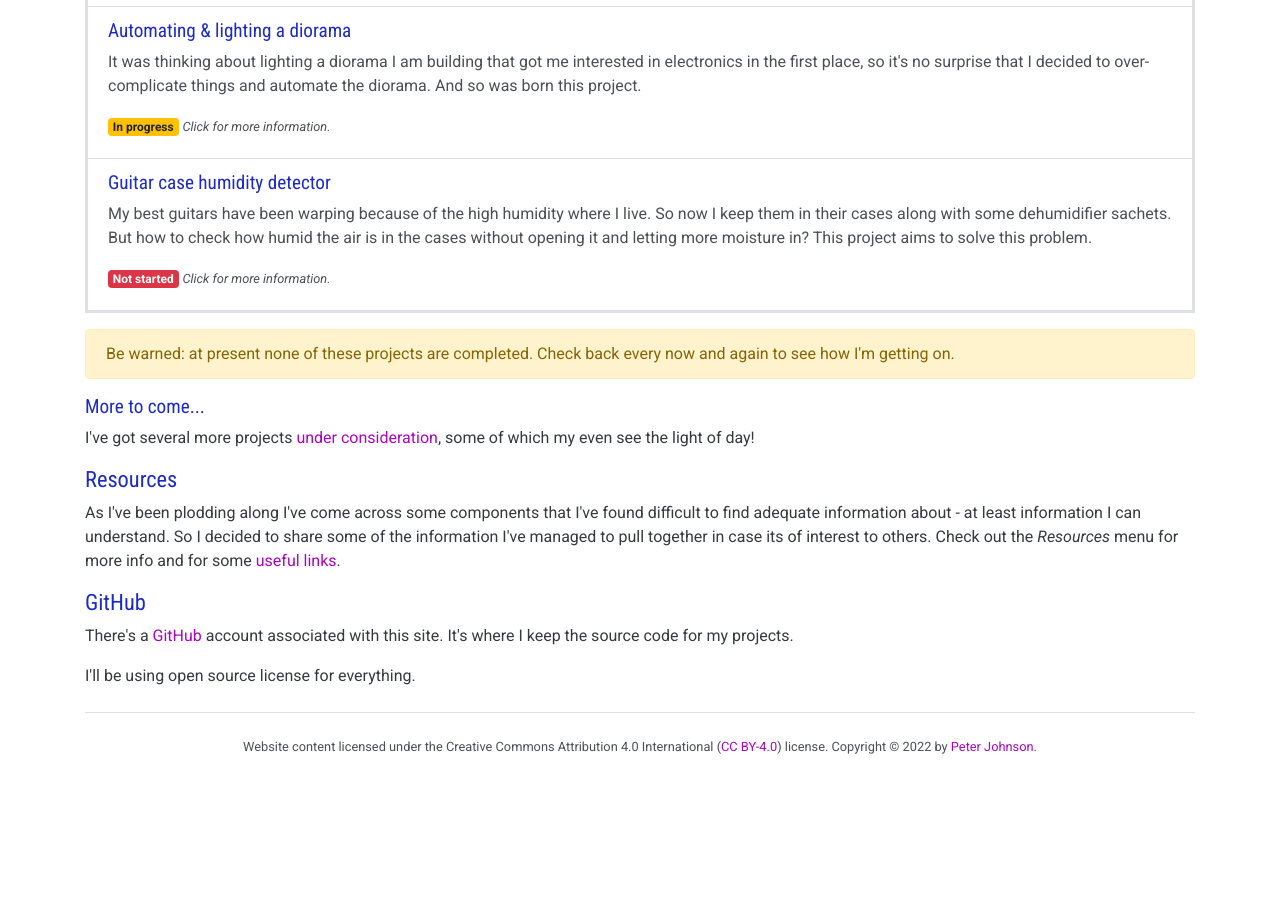
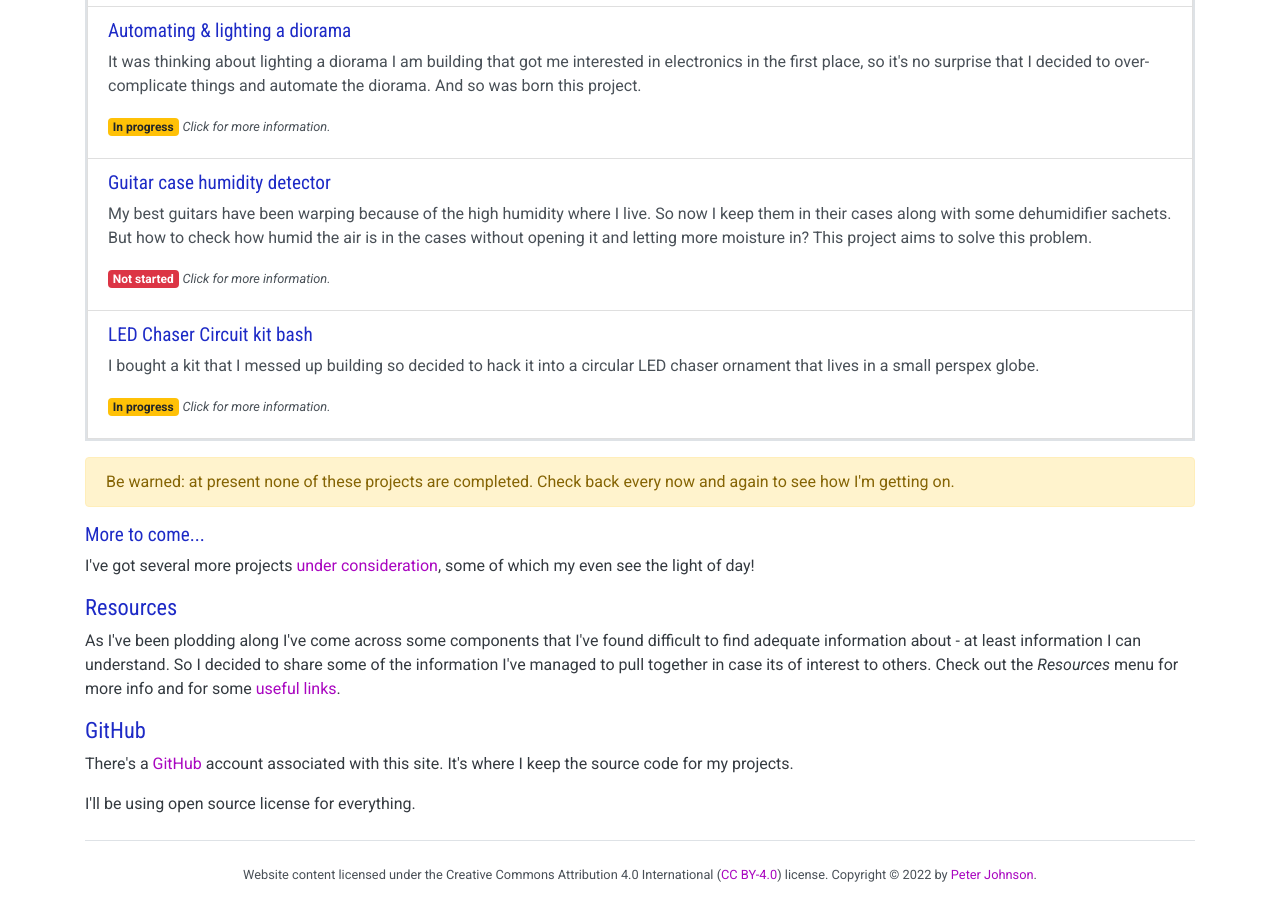
Before and after one commit to cahamo/cahamo.github.io, a Jekyll site: the page built from index.html, in a window 1280 px wide and 900 px high, scrolled down 677 px. Built offline with Jekyll 4.4.1, drawn with Linux system fonts in a browser that asks for light colours; comment, search, counter and statistics services are not loaded; before the commit the page ends 1449 px from its top, so only the background shows below that.

Commit message:
Add new LED Chaser kit bash project page

```diff
--- a/_includes/header.html
+++ b/_includes/header.html
@@ -18,6 +18,9 @@
             <a class="dropdown-item" href="/projects/tongue-drum">Electro-Tongue Drum</a>
             <a class="dropdown-item" href="/projects/diorama">Diorama Electronics</a>
             <a class="dropdown-item" href="/projects/guitar-case-sensor">Guitar Case Humidity Sensor</a>
+            <div class="dropdown-divider"></div>
+            <a class="dropdown-item disabled" href="#">Kits</a>
+            <a class="dropdown-item" href="/projects/kits/circular-led-chaser">Circular LED Chaser [Kit Bash]</a>
             <div class="dropdown-divider"></div>
             <a class="dropdown-item" href="/pipeline">In the pipeline</a>
           </div>
--- a/index.html
+++ b/index.html
@@ -44,6 +44,12 @@ layout: default
         <p class="mb-2"><span class="badge badge-danger">Not&nbsp;started</span> <small><em>Click for more information.</em></small></p>
     </a>
 
+    <a href="/projects/kits/circular-led-chaser/" class="list-group-item list-group-item-action flex-column align-items-start">
+        <h3>LED Chaser Circuit kit bash</h3>
+        <p>I bought a kit that I messed up building so decided to hack it into a circular LED chaser ornament that lives in a small perspex globe.</p>
+        <p class="mb-2"><span class="badge badge-warning">In&nbsp;progress</span> <small><em>Click for more information.</em></small></p>
+    </a>
+
 </div>
 
 <p class="alert alert-warning">Be warned: at present none of these projects are completed. Check back every now and again to see how I'm getting on.</p>
```
Also changed, not shown: projects/kits/circular-led-chaser/index.html (added, +52 -0 lines), assets/img/projects/kits/led-chaser--555-daughterboard_400x701.png (added), assets/img/projects/kits/led-chaser--555-test_800x400.png (added), assets/img/projects/kits/led-chaser--advert_600x416.png (added), assets/img/projects/kits/led-chaser--board-with-ring_400x400.png (added), assets/img/projects/kits/led-chaser--boards-in-globe_800x400.png (added), assets/img/projects/kits/led-chaser--circuit_800x411.png (added), assets/img/projects/kits/led-chaser--circular-board_800x400.png (added), assets/img/projects/kits/led-chaser--conjoined-boards_800x400.png (added).
